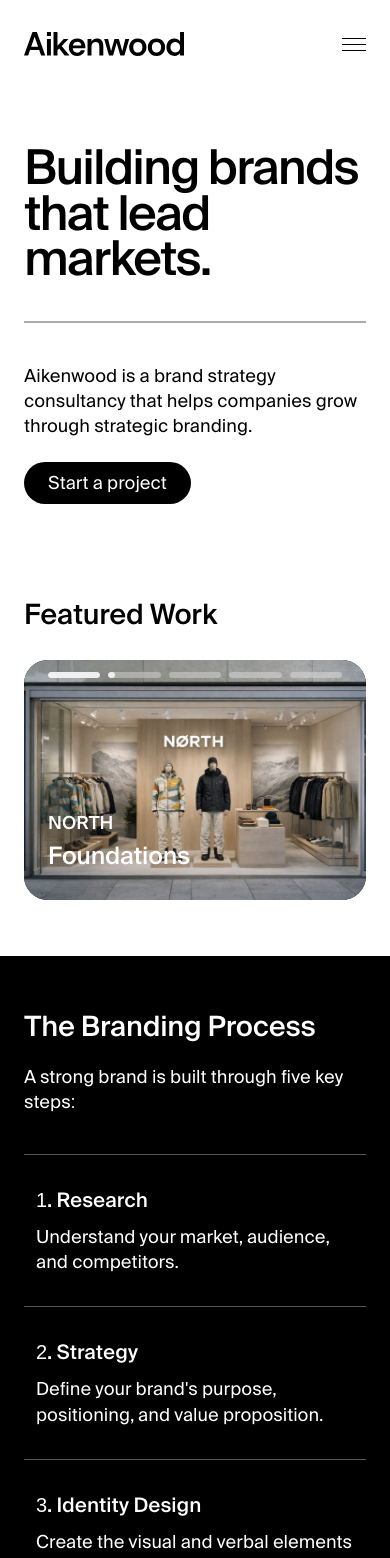
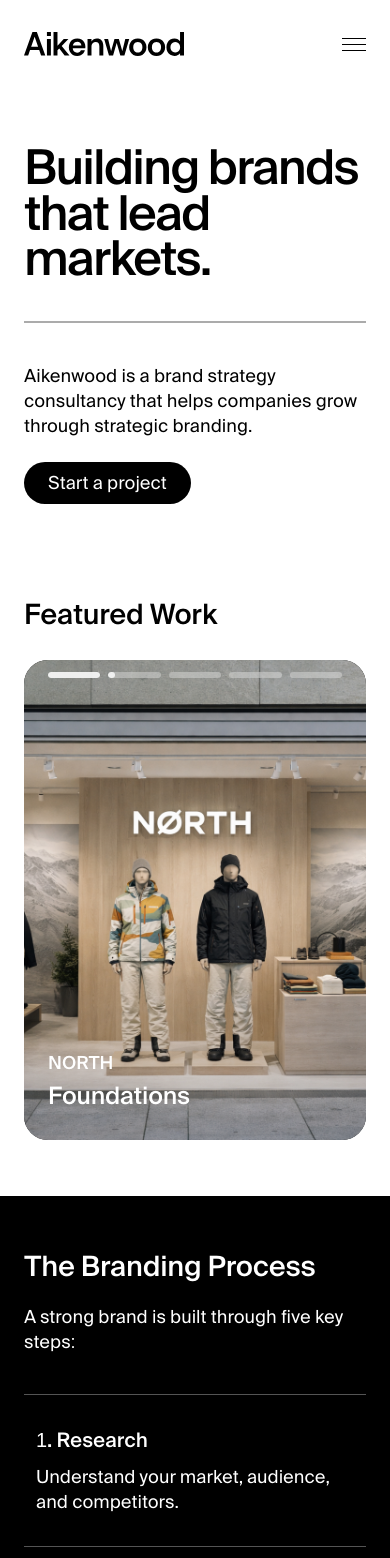
Before and after one commit to stefanvanijcken-star/aikenwood, a Next.js app: page / in a window 390 px wide. Shown: the top 1558 px of the page. Built offline with nearby package versions, Linux system fonts and the light colour scheme.

Commit message:
FeaturedWork Mobile Height fix

```diff
--- a/app/globals.css
+++ b/app/globals.css
@@ -311,7 +311,7 @@ input:focus, textarea:focus {
   }
 
   .featured-work-container {
-    height: clamp(240px, 56vw, 630px);
+    height: clamp(480px, 56vw, 630px);
   }
   .featured-tagline {
     font-size: 24px;
```
